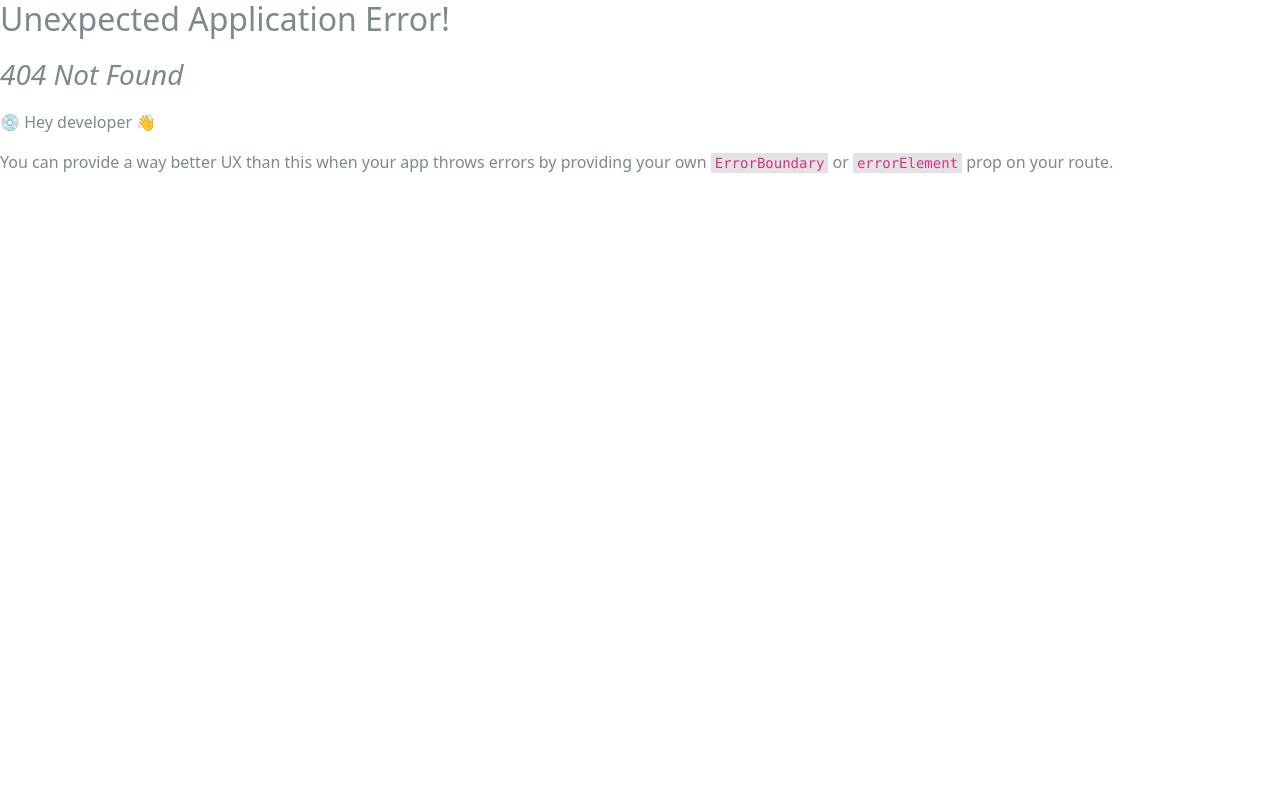
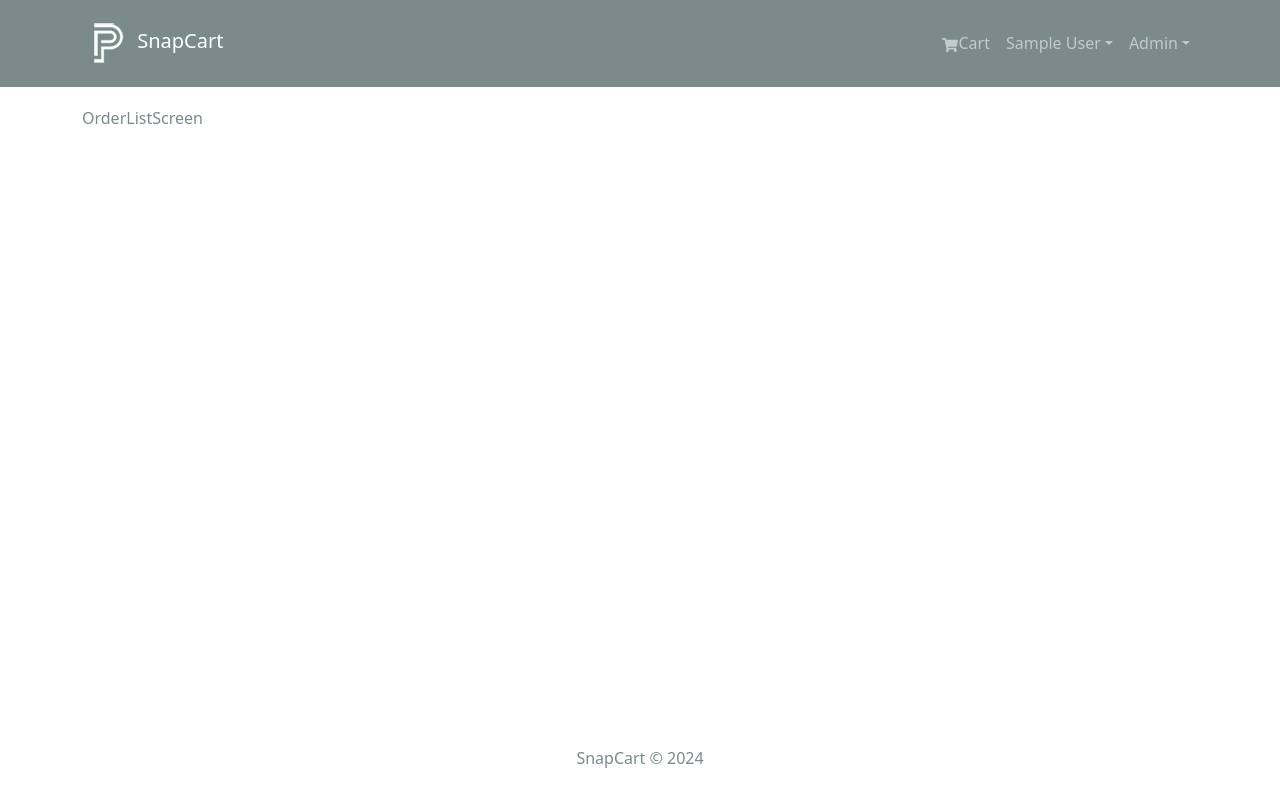
Before and after one commit to Abir-Al-Arafat/SnapCart-MERN, a React (Create React App) app in the folder frontend/: page /admin/orderlist in a window 1280 px wide. Before the commit this address had no page. Built offline with nearby package versions, Linux system fonts and the light colour scheme; sample sign-in values are in the browser's storage.

Commit message:
Admin Authentication added

```diff
--- /dev/null
+++ b/frontend/src/components/AdminRoute.jsx
@@ -0,0 +1,12 @@
+import { Navigate, Outlet } from "react-router-dom";
+import { useSelector } from "react-redux";
+
+const AdminRoute = () => {
+  const { userInfo } = useSelector((state) => state.auth);
+  return userInfo && userInfo.isAdmin ? (
+    <Outlet />
+  ) : (
+    <Navigate to="/login" replace />
+  );
+};
+export default AdminRoute;
--- a/frontend/src/components/Header.jsx
+++ b/frontend/src/components/Header.jsx
@@ -30,6 +30,7 @@
   };
 
   console.log("cartItems", cartItems.totalProducts);
+  console.log(userInfo);
   return (
     <header>
       <Navbar bg="dark" variant="dark" expand="md" collapseOnSelect>
@@ -76,6 +77,19 @@
                   </Nav.Link>
                 </LinkContainer>
               )}
+              {userInfo && userInfo?.userInfo?.isAdmin && (
+                <NavDropdown title="Admin" id="adminmenu">
+                  <LinkContainer to="/admin/productlist">
+                    <NavDropdown.Item>Products</NavDropdown.Item>
+                  </LinkContainer>
+                  <LinkContainer to="/admin/orderlist">
+                    <NavDropdown.Item>Orders</NavDropdown.Item>
+                  </LinkContainer>
+                  <LinkContainer to="/admin/userlist">
+                    <NavDropdown.Item>Users</NavDropdown.Item>
+                  </LinkContainer>
+                </NavDropdown>
+              )}
             </Nav>
           </Navbar.Collapse>
         </Container>
--- a/frontend/src/index.js
+++ b/frontend/src/index.js
@@ -15,6 +15,7 @@
 import App from './App';
 import reportWebVitals from './reportWebVitals';
 import PrivateRoute from './components/PrivateRoute';
+import AdminRoute from './components/AdminRoute';
 import HomeScreen from './screens/HomeScreen';
 import ProductScreen from './screens/ProductScreen';
 import CartScreen from './screens/CartScreen';
@@ -25,6 +26,9 @@
 import PlaceOrderScreen from './screens/PlaceOrderScreen';
 import OrderScreen from './screens/OrderScreen';
 import ProfileScreen from './screens/ProfileScreen';
+import OrderListScreen from './screens/admin/OrderListScreen';
+import ProductListScreen from './screens/admin/ProductListScreen';
+import UserListScreen from './screens/admin/UserListScreen';
 
 const router = createBrowserRouter(
   createRoutesFromElements([
@@ -42,6 +46,12 @@
         <Route path='/order/:id' element={<OrderScreen/>}/>
         <Route path='/profile' element={<ProfileScreen/>}/>
       </Route>
+
+      <Route path='' element={<AdminRoute/>}>
+        <Route path='/admin/orderlist' element={<OrderListScreen/>}/>
+        <Route path='/admin/productlist' element={<ProductListScreen/>}/>
+        <Route path='/admin/userlist' element={<UserListScreen/>}/>
+      </Route>
     </Route>
   ])
 )
--- /dev/null
+++ b/frontend/src/screens/admin/OrderListScreen.jsx
@@ -0,0 +1,7 @@
+import React from "react";
+
+const OrderListScreen = () => {
+  return <div>OrderListScreen</div>;
+};
+
+export default OrderListScreen;
--- /dev/null
+++ b/frontend/src/screens/admin/ProductListScreen.jsx
@@ -0,0 +1,7 @@
+import React from "react";
+
+const ProductListScreen = () => {
+  return <div>ProductListScreen</div>;
+};
+
+export default ProductListScreen;
--- /dev/null
+++ b/frontend/src/screens/admin/UserListScreen.jsx
@@ -0,0 +1,7 @@
+import React from "react";
+
+const UserListScreen = () => {
+  return <div>UserListScreen</div>;
+};
+
+export default UserListScreen;
```
